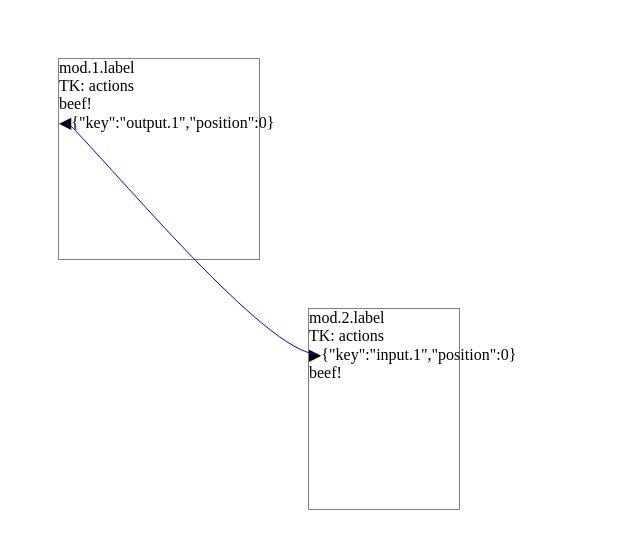
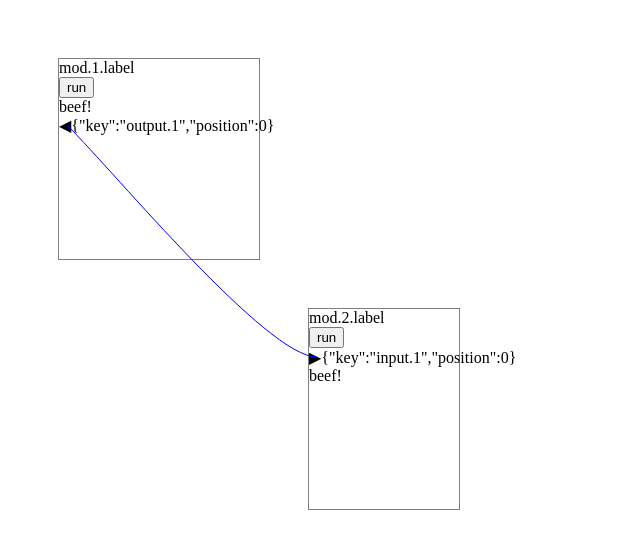
Before and after one commit to adorsk/modz, a React (Create React App) app: page / in a window 1280 px wide. Shown: the top 548 px of the page, without its empty margins (0-640 px from the left). Built offline with nearby package versions, Linux system fonts and the light colour scheme.

Commit message:
stubbing mod running

```diff
--- a/src/App.js
+++ b/src/App.js
@@ -124,14 +124,20 @@ class App extends React.Component {
           factory: () => {
             class MyMod {
               renderInto ({parentNode}) {
-                parentNode.innerHTML = "beef!"
+                this.parentNode = parentNode
+                this.parentNode.innerHTML = "beef!"
+              }
+
+              run () {
+                console.log("run")
+                this.parentNode.innerHTML = new Date()
               }
             }
             return new MyMod()
           },
         }
         resolve({module})
-      }, 1000)
+      }, 300)
     })
     return promise
   }
--- a/src/Mod.js
+++ b/src/Mod.js
@@ -63,7 +63,16 @@ class Mod extends React.Component {
 
   renderActionButtons () {
     return (
-      <div className='mod-actions'>TK: actions</div>
+      <div className='mod-actions'>
+        <button
+          onClick={() => {
+            console.log('clicko')
+            this.modInstance.run()
+          }}
+        >
+          run
+        </button>
+      </div>
     )
   }
 
@@ -138,13 +147,17 @@ class Mod extends React.Component {
   }
 
   initializeMod () {
-    console.log('initializeMod!')
+    // @TODO: clean this up Not sure yet what to call these.
+    // module? factory? renderInto?
     const module = this.props.mod.module
     this.modInstance = module.factory()
     this.modInstance.renderInto({parentNode: this.interfaceContainerRef.current})
   }
 
   componentWillUnmount () {
+    if (this.modInstance && this.modInstance.destroy) {
+      this.modInstance.destroy()
+    }
     if (this.props.beforeUnmount) { this.props.beforeUnmount(this) }
   }
 
--- a/src/Program.js
+++ b/src/Program.js
@@ -66,6 +66,8 @@ class Program extends React.Component {
         style={{
           position: 'absolute',
           overflow: 'visible',
+          width: 2,
+          height: 2,
         }}
       >
         {
```
